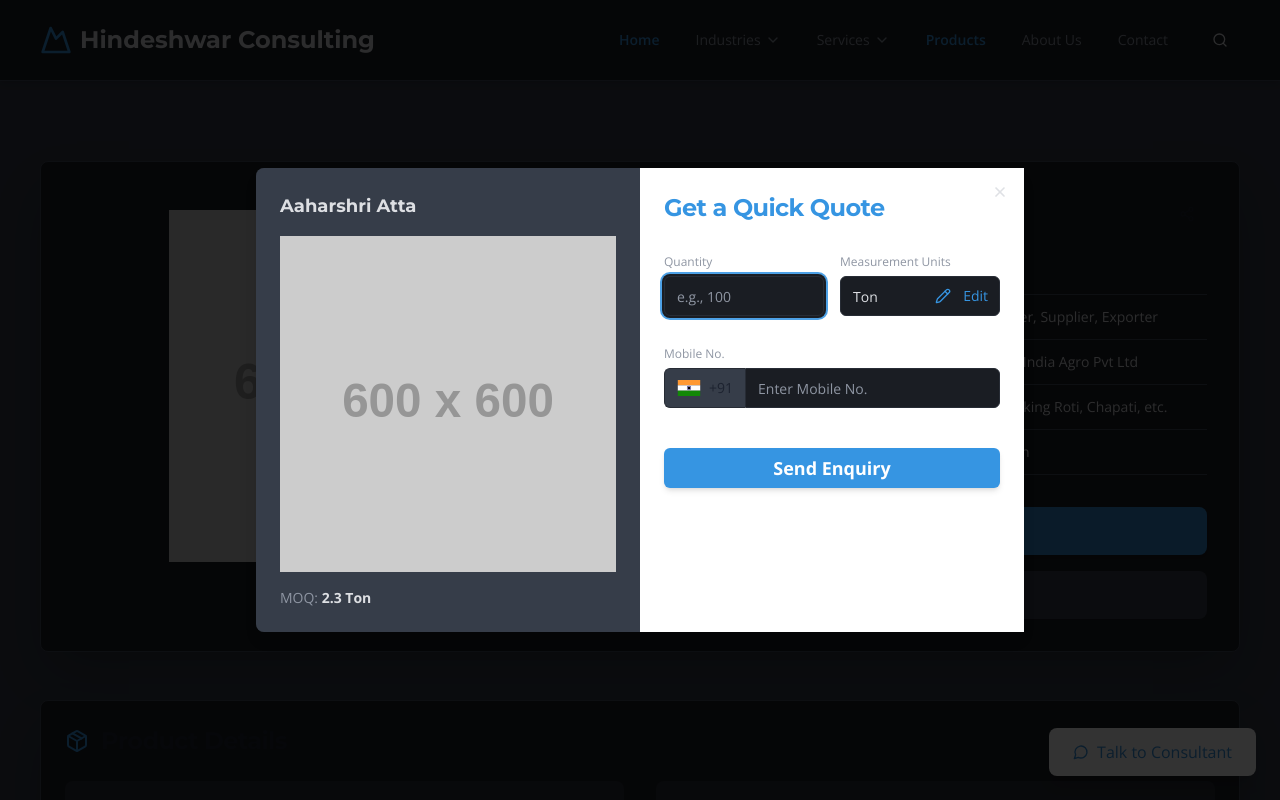
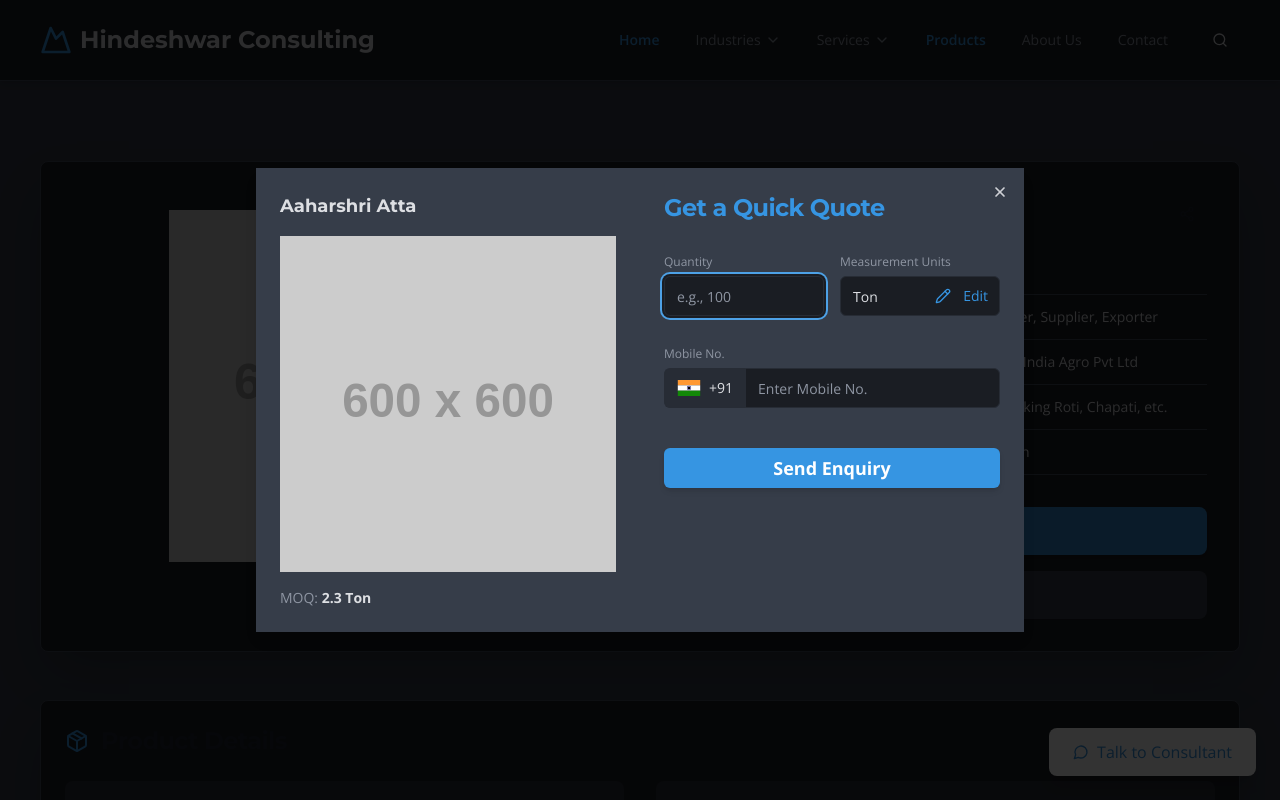
Before and after one commit to Weebsenpai/Hindeshwar-Consuslting-2, a Next.js app: page /products/aaharshri-atta in a window 1280 px wide. Both pictures are taken after a click on the button "Send Enquiry". Shown: the top 800 px of the page. Built offline with nearby package versions, Linux system fonts and the light colour scheme.

Commit message:
make quick note right side bg dark please same as right one or darker or

```diff
--- a/src/components/products/enquiry-modal.tsx
+++ b/src/components/products/enquiry-modal.tsx
@@ -1,3 +1,4 @@
+
 'use client';
 
 import { Dialog, DialogContent, DialogHeader, DialogTitle, DialogClose } from '@/components/ui/dialog';
@@ -22,7 +23,7 @@
       <DialogContent className="max-w-3xl p-0 border-none gap-0">
         <div className="grid grid-cols-1 md:grid-cols-2">
           {/* Left Side: Product Info */}
-          <div className="p-6 flex flex-col bg-secondary rounded-l-lg">
+          <div className="p-6 flex flex-col bg-secondary">
             <h2 className="text-lg font-semibold text-foreground mb-4">{product.name}</h2>
             <div className="relative aspect-square w-full max-w-sm mx-auto">
               <Image
@@ -39,7 +40,7 @@
           </div>
 
           {/* Right Side: Form */}
-          <div className="p-6 flex flex-col bg-card">
+          <div className="p-6 flex flex-col bg-secondary">
             <DialogHeader className="mb-6">
               <DialogTitle className="text-2xl font-headline font-bold text-primary">Get a Quick Quote</DialogTitle>
             </DialogHeader>
@@ -65,9 +66,9 @@
               <div className="space-y-1">
                 <Label htmlFor="mobile" className="text-xs text-muted-foreground">Mobile No.</Label>
                 <div className="flex items-center">
-                   <div className="flex h-10 items-center justify-center gap-2 rounded-l-md border border-r-0 border-input bg-secondary px-3">
+                   <div className="flex h-10 items-center justify-center gap-2 rounded-l-md border border-r-0 border-input bg-input px-3">
                      <svg xmlns="http://www.w3.org/2000/svg" viewBox="0 0 21 15" className="h-4 w-6 flex-shrink-0"><path fill="#f93" d="M0 0h21v5H0z"/><path fill="#fff" d="M0 5h21v5H0z"/><path fill="#128807" d="M0 10h21v5H0z"/><g transform="translate(10.5 7.5)"><circle r="2" fill="#000080"/><circle r="1.75" fill="#fff"/><path fill="#000080" d="M0-1.75a.175.175 0 0 0 0 3.5.175.175 0 0 0 0-3.5zm0 .175a1.575 1.575 0 1 1 0 3.15 1.575 1.575 0 0 1 0-3.15z"/><g id="d"><g id="c"><g id="b"><g id="a"><path d="M0-1.75-.054.175.108 0z" transform="rotate(7.5)"/><path d="M0-1.75-.108.175.216 0z" transform="rotate(15)"/></g><use xlinkHref="#a" transform="rotate(15)"/></g><use xlinkHref="#b" transform="rotate(30)"/></g><use xlinkHref="#c" transform="rotate(60)"/></g><use xlinkHref="#d" transform="rotate(120)"/><use xlinkHref="#d" transform="rotate(240)"/></g></svg>
-                     <span className="text-sm font-medium text-card-foreground">+91</span>
+                     <span className="text-sm font-medium text-foreground">+91</span>
                    </div>
                    <Input id="mobile" placeholder="Enter Mobile No." className="rounded-l-none" />
                 </div>
```
